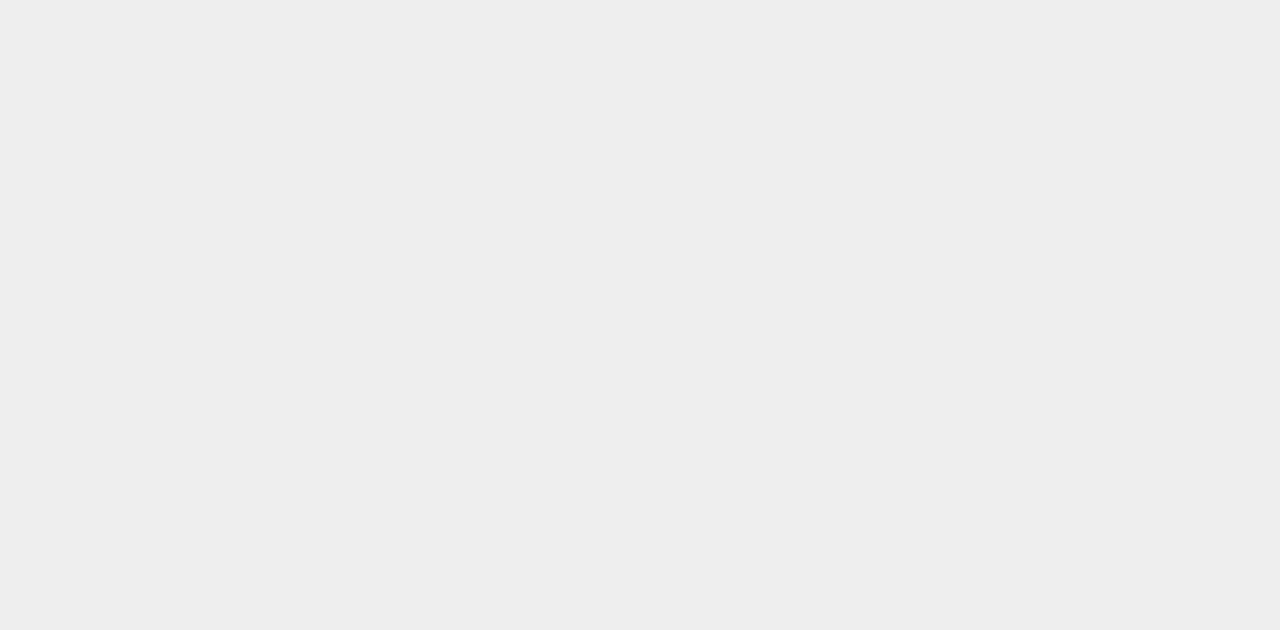
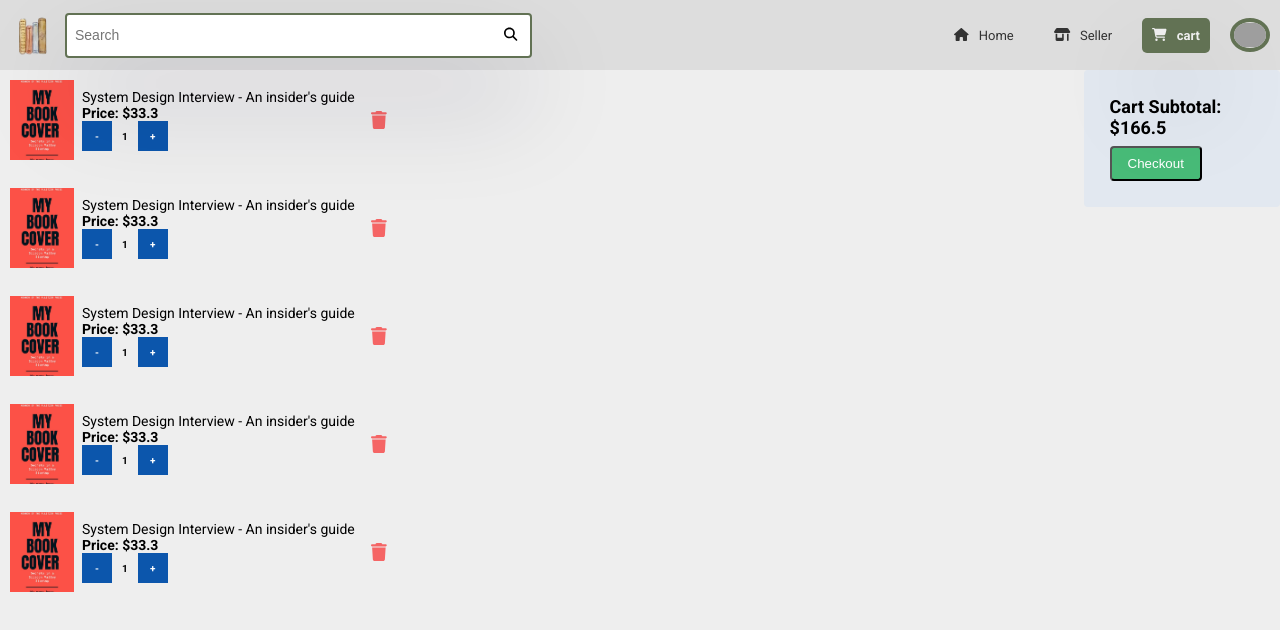
Before and after one commit to ahmedali-dev/bookstore, a React (Create React App) app in the folder design/: page /cart in a window 1280 px wide. Before the commit this address had no page. Shown: the top 630 px of the page. Built offline with nearby package versions, Linux system fonts and the light colour scheme; grey boxes are pictures that could not be loaded.

Commit message:
Your commit message

```diff
--- a/design/src/App.js
+++ b/design/src/App.js
@@ -10,6 +10,7 @@
 const NewBook = lazy(() => import("./pages/books/NewBook"));
 const EditBook = lazy(() => import("./pages/books/EditBook"));
 const ViewBook = lazy(() => import("./pages/books/ViewBook"));
+const Cart = lazy(() => import("./pages/Cart/Cart"));
 function App() {
   // send request use axios
 
@@ -23,7 +24,7 @@
           {/* ----------------------------------- */}
           {/* private route */}
           {/* ----------------------------------- */}
-          <Route element={<AuthenticatedRoute />}>
+          {/* <Route element={<AuthenticatedRoute />}> */}
             {/* ----------------------------------- */}
             {/* userlayout route */}
             {/* ----------------------------------- */}
@@ -38,7 +39,7 @@
                 <Route path="/" element={<Home />} />
                 <Route path="/search" element={<div>search</div>} />
                 <Route path="/books/v/:id" element={<ViewBook />} />
-
+                <Route path="/cart" element={<Cart/>}/>
                 {/* ----------------------------------- */}
                 {/* salerlayout route */}
                 {/* ----------------------------------- */}
@@ -50,7 +51,7 @@
                 </Route>
               </Route>
             </Route>
-          </Route>
+          {/* </Route> */}
 
           {/* ----------------------------------- */}
           {/* public route */}
--- /dev/null
+++ b/design/src/pages/Cart/BookQuantity.jsx
@@ -0,0 +1,29 @@
+import React, { useState } from 'react';
+
+const BookQuantity = () => {
+  const [quantity, setQuantity] = useState(1);
+
+  const handleDecrement = () => {
+    if (quantity > 1) {
+      setQuantity(quantity - 1);
+    }
+  };
+
+  const handleIncrement = () => {
+    setQuantity(quantity + 1);
+  };
+
+  return (
+    <div className="book-quantity">
+      <div className="quantity-control" onClick={handleDecrement}>
+        -
+      </div>
+      <span className="quantity-value">{quantity}</span>
+      <div className="quantity-control" onClick={handleIncrement}>
+        +
+      </div>
+    </div>
+  );
+};
+
+export default BookQuantity;
--- /dev/null
+++ b/design/src/pages/Cart/Cart.jsx
@@ -0,0 +1,34 @@
+import React from 'react';
+import book from "./book.jpg"
+import { FontAwesomeIcon } from '@fortawesome/react-fontawesome';
+import { faTrash } from '@fortawesome/free-solid-svg-icons';
+import BookQuantity from './BookQuantity';
+
+
+const Cart = () => {
+    const itemPrice = 33.3;
+    const cartItems = [1, 2, 3, 4, 5];
+
+    return (
+      <div className="cart-container">
+        <div className="cart-items">
+          {cartItems.map((item, index) => (
+            <div key={index} className="cart-item">
+              <img src={book} alt="Book" />
+              <div className="item-details">
+                <p>System Design Interview - An insider's guide</p>
+                <p className="price">Price: ${itemPrice}</p>
+                <BookQuantity/>
+              </div>
+              <span className="item-quantity"><FontAwesomeIcon icon={faTrash}/></span>
+            </div>
+          ))}
+        </div>
+        <div className="cart-summary">
+          <p className="subtotal">Cart Subtotal: ${itemPrice * cartItems.length}</p>
+          <button>Checkout</button>
+        </div>
+      </div>
+    );
+  };
+export default Cart;
--- /dev/null
+++ b/design/src/styles/f/_cart.scss
@@ -0,0 +1,92 @@
+// ShoppingCart.scss
+.cart-container {
+    width: 100%;
+    display: flex;
+    justify-content:space-between;
+    align-items: flex-start;
+    grid-column: 1/-1;
+    .cart-items {
+      margin-right: 16px;
+      width: 100%;
+      .cart-item {
+        display: flex;
+        align-items: center;
+        margin-bottom: 8px;
+        padding: 10px;
+
+        img {
+          width: 64px;
+          height: 80px;
+          object-fit: cover;
+          margin-right: 8px;
+        }
+
+        .item-details {
+          p {
+            font-size: 14px;
+
+            &.price {
+              font-weight: bold;
+            }
+          }
+
+          .book-quantity {
+            display: flex;
+            align-items: center;
+
+            .quantity-control {
+              display: flex;
+              align-items: center;
+              justify-content: center;
+              width: 30px;
+              height: 30px;
+              background-color: #0c56ac;
+              color: white;
+              font-weight: bold;
+              cursor: pointer;
+              user-select: none;
+
+              &:hover {
+                background-color: #0c56ac;
+              }
+            }
+
+            .quantity-value {
+              margin: 0 10px;
+              font-weight: bold;
+            }
+          }
+        }
+
+        .item-quantity {
+          color: #f56565;
+        //   color: white;
+        cursor: pointer;
+        font-size: 1.8rem;
+          padding: 4px 8px;
+          margin-left: 8px;
+          border-radius: 9999px;
+        }
+
+      }
+    }
+
+    .cart-summary {
+      background-color: #e2e8f0;
+      padding: 26px;
+      border-radius: 4px;
+
+      .subtotal {
+        font-size: 18px;
+        font-weight: bold;
+        margin-bottom: 8px;
+      }
+
+      button {
+        background-color: #48bb78;
+        color: white;
+        padding: 8px 16px;
+        border-radius: 4px;
+      }
+    }
+  }
--- a/design/src/styles/f/_main.scss
+++ b/design/src/styles/f/_main.scss
@@ -24,4 +24,4 @@
   margin: 1rem 0;
 }
 
-@import "register", "_navbar", "_sidebar", "_book";
+@import "register", "_navbar", "_sidebar", "_book","_cart";
```
Also changed, not shown: design/src/pages/Cart/book.jpg (added).
